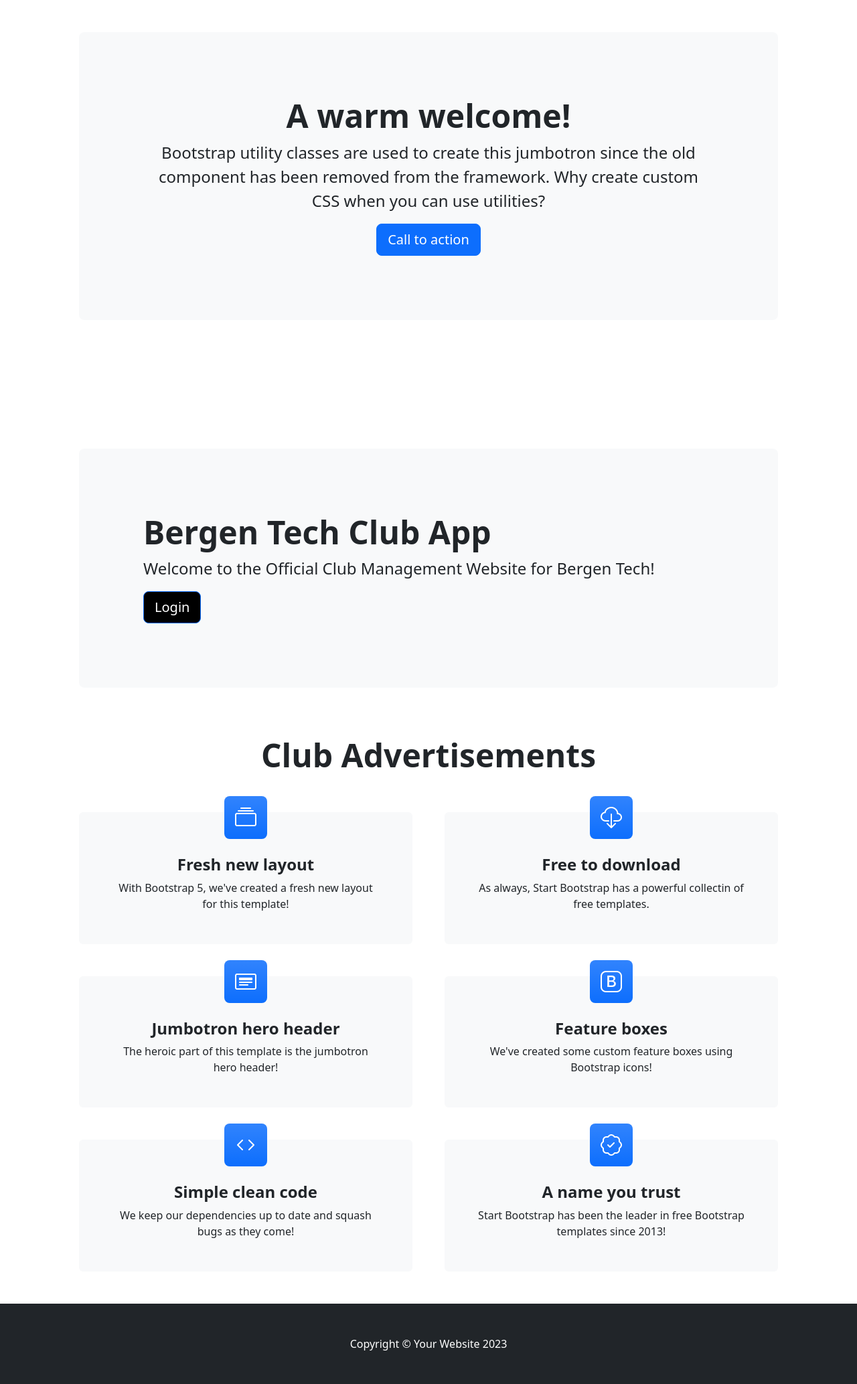
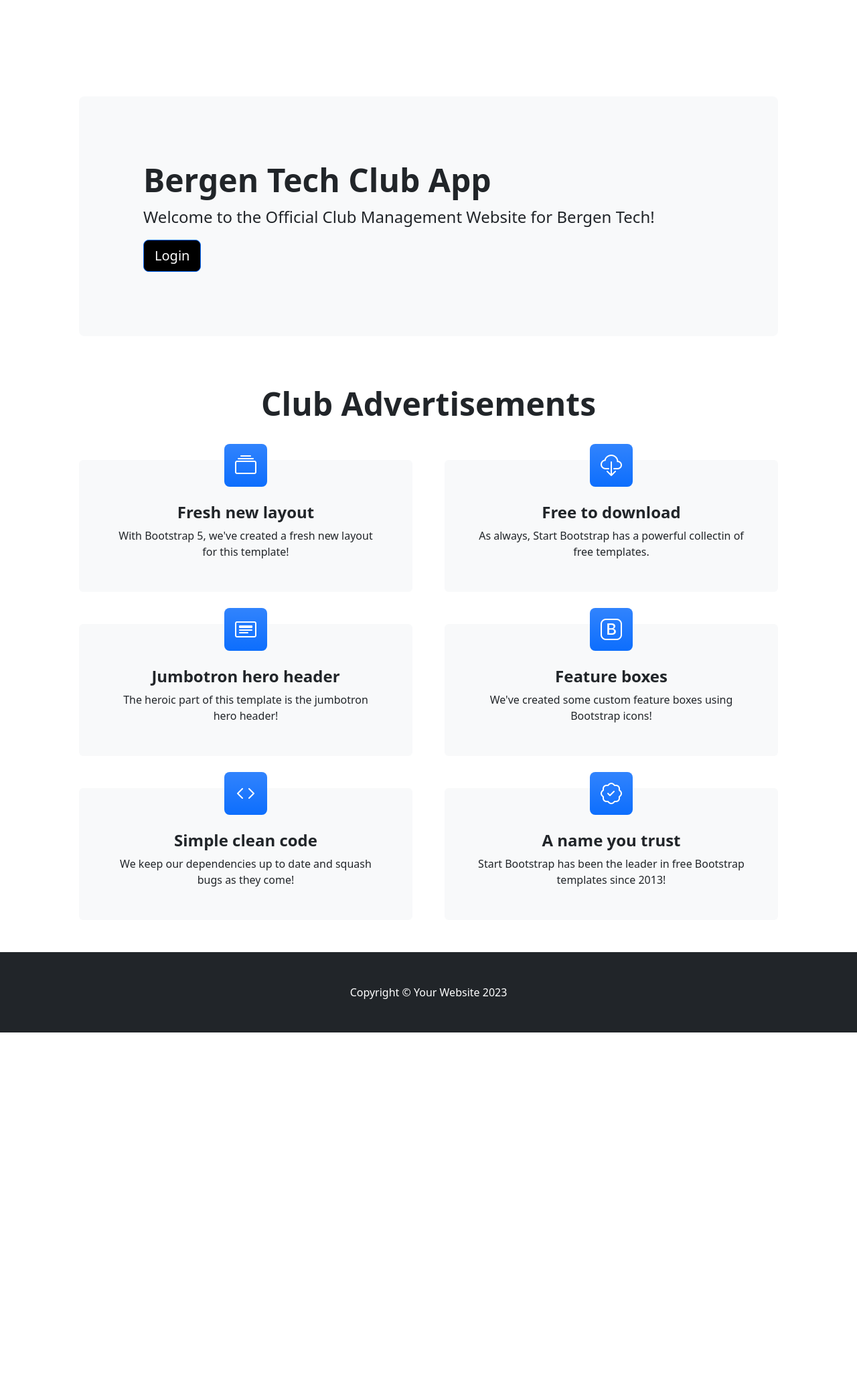
Before and after one commit to n0ahk1m/bt-club-app, a Flask app: page / in a window 1280 px wide. Shown: the part 56-2123 px from the top of the page at 67% size. After the commit the page ends 1598 px from the top, so only its background shows below. Run offline with Flask 3, Linux system fonts and the light colour scheme; some libraries are stand-ins or nearby versions.

Commit message:
fixed base.html

```diff
--- a/templates/base.html
+++ b/templates/base.html
@@ -29,19 +29,6 @@
                 </div>
             </div>
         </nav>
-        <!-- Header-->
-        <header class="py-5">
-            <div class="container px-lg-5">
-                <div class="p-4 p-lg-5 bg-light rounded-3 text-center">
-                    <div class="m-4 m-lg-5">
-                        <h1 class="display-5 fw-bold">A warm welcome!</h1>
-                        <p class="fs-4">Bootstrap utility classes are used to create this jumbotron since the old component has been removed from the framework. Why create custom CSS when you can use utilities?</p>
-                        <a class="btn btn-primary btn-lg" href="#!">Call to action</a>
-                    </div>
-                </div>
-            </div>
-        </header>
-        <!-- Page Content-->
         {%block content%}
         {%endblock%}
         <!-- Footer-->
```
